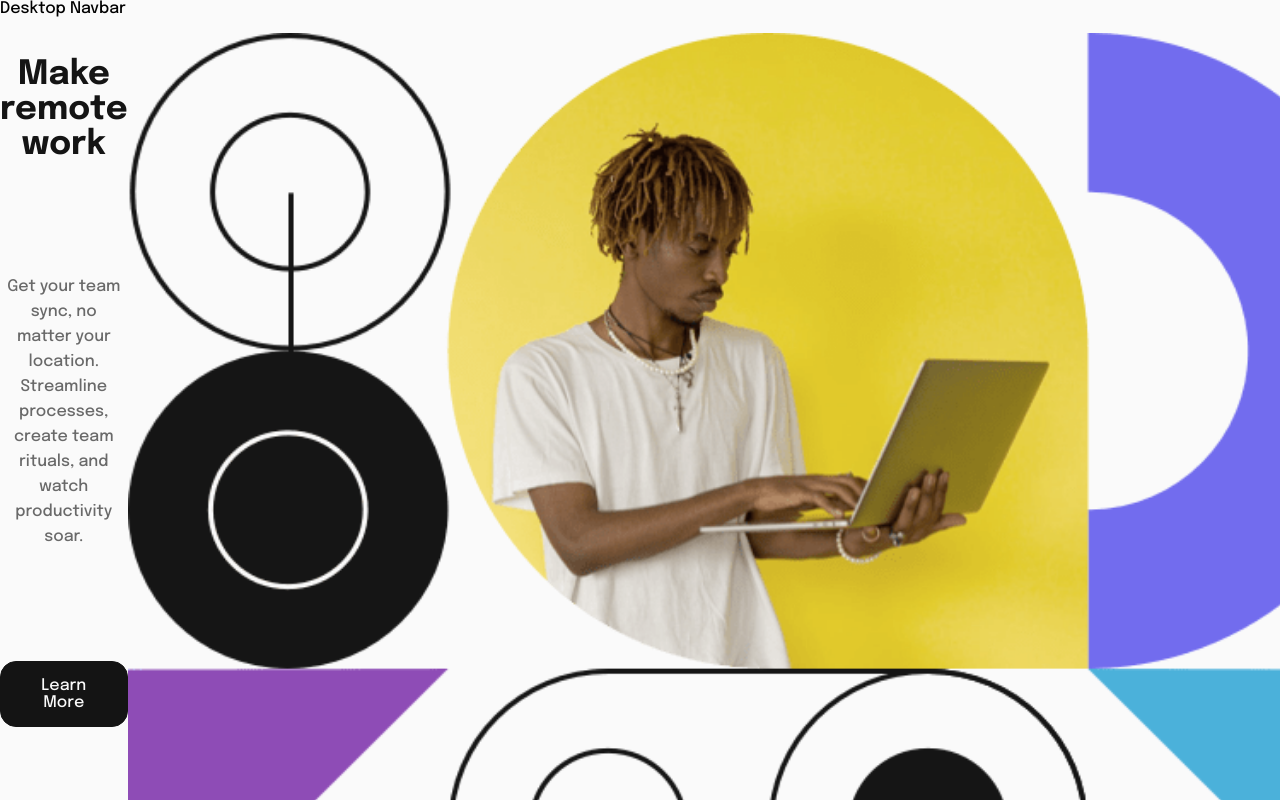
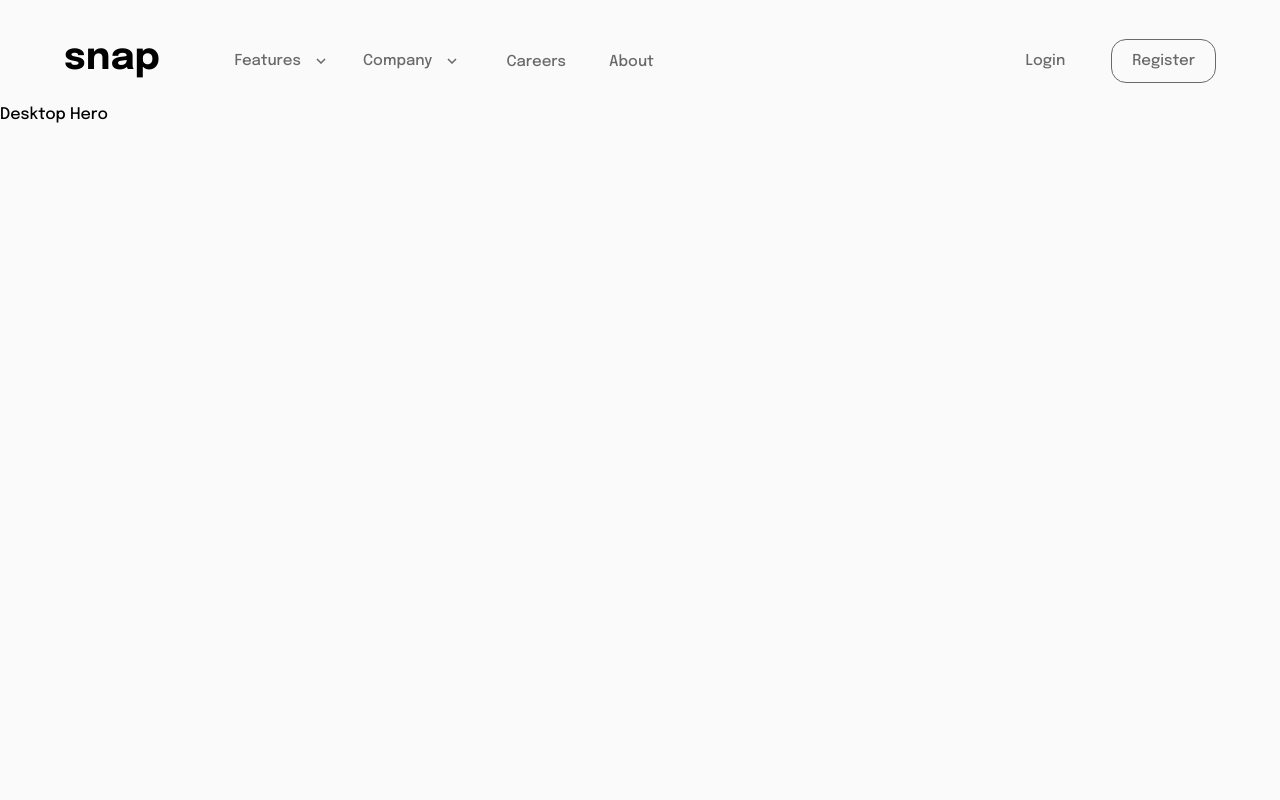
Before and after one commit to adityanegara/snap-landing-page, a React (Create React App) app: page / in a window 1280 px wide. Shown: the top 800 px of the page. Built offline with nearby package versions, Linux system fonts and the light colour scheme.

Commit message:
finish desktop navbar

```diff
--- /dev/null
+++ b/src/Components/Molecules/DesktopNavbar/DesktopNavbar.js
@@ -0,0 +1,40 @@
+import styles from './DesktopNavbar.module.scss';
+import arrowDownIcom from '../../../Assets/Icons/icon-arrow-down.svg';
+
+const DesktopNavbar = () =>{
+    return(
+        <div className={styles['desktop-navbar']}>
+            <div className={styles['desktop-navbar__title']}>
+                <h1>snap</h1>
+            </div>
+            <div className={styles['desktop-navbar__menu']}>
+                <ul>
+                    <li>
+                        <button>
+                            <p>Features</p>
+                            <img src={arrowDownIcom} alt='arrow down'/>
+                        </button>
+                    </li>
+                    <li>
+                        <button>
+                            <p>Company</p>
+                            <img src={arrowDownIcom} alt='arrow down'/>
+                        </button>
+                    </li>
+                    <li>
+                        <a href='https://github.com/adityanegara'>Careers</a>
+                    </li>
+                    <li>
+                        <a href='https://github.com/adityanegara'>About</a>
+                    </li>
+                </ul>
+            </div>
+            <div className={styles['desktop-navbar__button__groups']}>
+                <button>Login</button>
+                <button>Register</button>
+            </div>
+        </div>
+    )
+}
+
+export default DesktopNavbar;
--- /dev/null
+++ b/src/Components/Molecules/DesktopNavbar/DesktopNavbar.module.scss
@@ -0,0 +1,79 @@
+@use '../../../variables.scss' as *;
+
+.desktop-navbar{
+    width: 90%;
+    margin-left: auto;
+    margin-right: auto;
+    margin-top: 2vh;
+    display: grid;
+    grid-template-columns: 0.5fr 2fr 1fr;
+    align-items: center;
+}
+.desktop-navbar__title{
+  font-size: 1.2em;
+  position: relative;
+  bottom: 3px;
+}
+
+.desktop-navbar__menu{
+
+    ul{
+        list-style-type: none;
+        padding: 0;
+        margin: 0;
+        display: flex;
+        align-items: center;
+        gap: 25px;
+        li{
+            button{
+                font-size: 15px;
+                background-color: transparent;
+                border: none;
+                color: $gray;
+                transition: ease-in 0.2s;
+                font-family: $main-font;
+                display: flex;
+                align-items: center;
+                gap: 15px;
+                font-weight: 500;
+            }
+            button:hover{
+               color: $dark;
+            }
+            a{
+                text-decoration: none;
+                font-size: 15px;
+                color: $gray;
+                font-family: $main-font;
+                margin-left: 18px;
+                transition: ease-in 0.2s;
+            }
+            a:hover{
+                color: $dark;
+            }
+        }
+    }
+}
+
+.desktop-navbar__button__groups{
+    gap: 25px;
+    display: flex;
+    justify-content: flex-end;
+    button{
+        padding: 5px 20px;
+        font-family: $main-font;
+        border-radius: 15px;
+        color: $gray;
+        background-color: transparent;
+        border: 1.5px solid $gray;
+        font-size: 15px;
+        transition: ease-in 0.2s;
+    }
+    button:nth-child(1){
+        border-color: $white;
+    }
+    button:hover{
+        background-color: $dark;
+        color: $white;
+    }
+}
--- a/src/Components/Molecules/Hero/Hero.module.scss
+++ b/src/Components/Molecules/MobileHero/MobileHero.module.scss
@@ -11,15 +11,6 @@
         "hero-sponsors";
 }
 
-@media only screen and (min-width: 600px) {
-    .hero{
-        grid-template-areas:
-        "hero-title hero-image"
-        "hero-description hero-image"
-        "hero-cta hero-image"
-        "hero-sponsors hero-image";
-    }
-}
 
 .hero-image{
     img{
--- a/src/Components/Organisms/HomePage/HomePage.js
+++ b/src/Components/Organisms/HomePage/HomePage.js
@@ -1,18 +1,23 @@
 import MobileNavbar from "../../Molecules/MobileNavbar/Navbar";
-import Hero from "../../Molecules/Hero/Hero";
+import DesktopNavbar from "../../Molecules/DesktopNavbar/DesktopNavbar";
+import MobileHero from "../../Molecules/MobileHero/MobileHero";
 import useMediaQuery from "../../../Hooks/useMediaQuery";
 
 const HomePage = () =>{
-    const isDesktop = useMediaQuery('(min-width: 600px)');
+    const isDesktop = useMediaQuery('(min-width: 800px)');
 
     const renderNavbar = (isDesktop)=>{
-        return (isDesktop) ? <div>Desktop Navbar</div> : <MobileNavbar/>
+        return (isDesktop) ? <DesktopNavbar/> : <MobileNavbar/>
+    }
+
+    const renderHero = (isDesktop)=>{
+        return(isDesktop) ? <div>Desktop Hero</div> : <MobileHero/>
     }
 
     return(
         <>
             {renderNavbar(isDesktop)}
-            <Hero/>
+            {renderHero(isDesktop)}
         </>
     )
 }
```
Also changed, not shown: src/Components/Molecules/MobileHero/MobileHero.js (renamed from src/Components/Molecules/Hero/Hero.js, +4 -3 lines), src/Components/Molecules/DesktopHero/DesktopHero.js (added).
